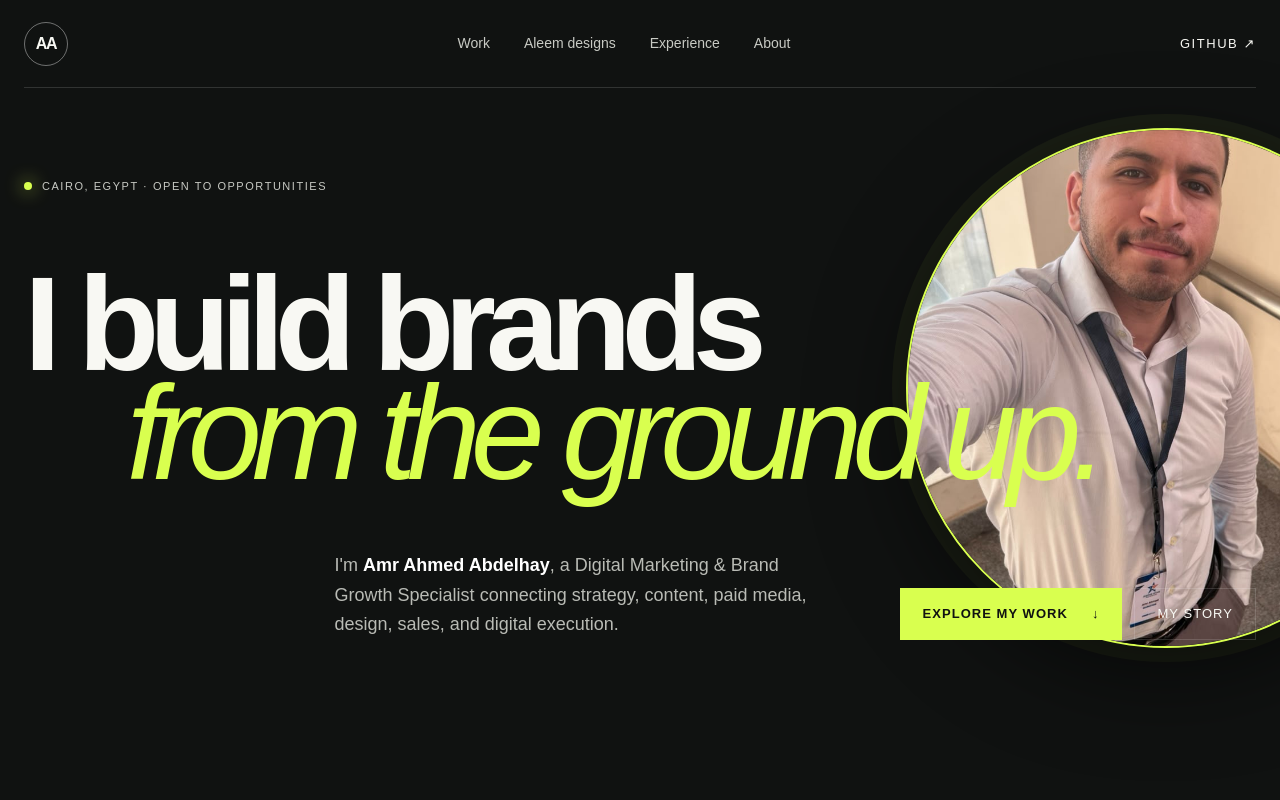
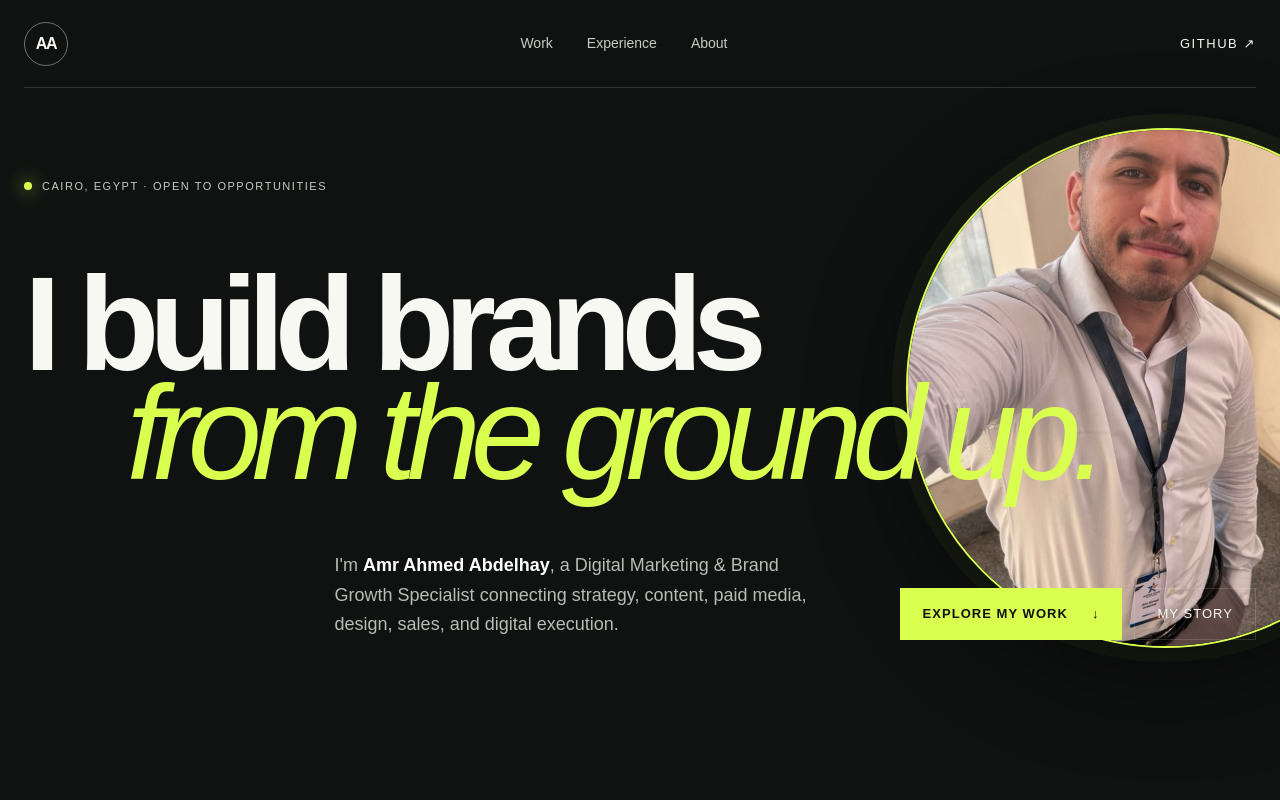
Before and after one commit to AmrAbdelhay/portfolio, a Next.js app: page / in a window 1280 px wide. Shown: the top 800 px of the page. Built offline with nearby package versions, Linux system fonts and the light colour scheme; no server answers; the database is empty.

Commit message:
Remove Aleem designs shortcut from homepage navigation

```diff
--- a/app/home.tsx
+++ b/app/home.tsx
@@ -1,14 +1,12 @@
 "use client";
 
 import { useMemo, useState } from "react";
-import Link from "next/link";
 import type { PortfolioContent } from "./cms/content";
 
 const filters = ["All", "Brand", "Paid Media", "Content", "Video", "Development"];
 
 export default function Home({ content }: { content: PortfolioContent }) {
   const { caseStudies, experience, projects, services, stack, profile } = content;
-  const aleemBrand = caseStudies.find(study => study.template === "aleem");
   const [activeFilter, setActiveFilter] = useState("All");
   const visibleProjects = useMemo(
     () => projects.filter((project) => activeFilter === "All" || project.category === activeFilter),
@@ -19,7 +17,7 @@ export default function Home({ content }: { content: PortfolioContent }) {
     <main>
       <nav className="nav shell" aria-label="Primary navigation">
         <a className="brand-mark" href="#top" aria-label="Amr Ahmed Abdelhay, home">AA</a>
-        <div className="nav-links"><a href="#work">Work</a>{aleemBrand && <Link href={`/work/${aleemBrand.slug}#aleem-gallery`}>{aleemBrand.name} designs</Link>}<a href="#experience">Experience</a><a href="#about">About</a></div>
+        <div className="nav-links"><a href="#work">Work</a><a href="#experience">Experience</a><a href="#about">About</a></div>
         <a className="nav-cta" href={profile.github} target="_blank" rel="noreferrer">GitHub <span aria-hidden="true">↗</span></a>
       </nav>
 
```
